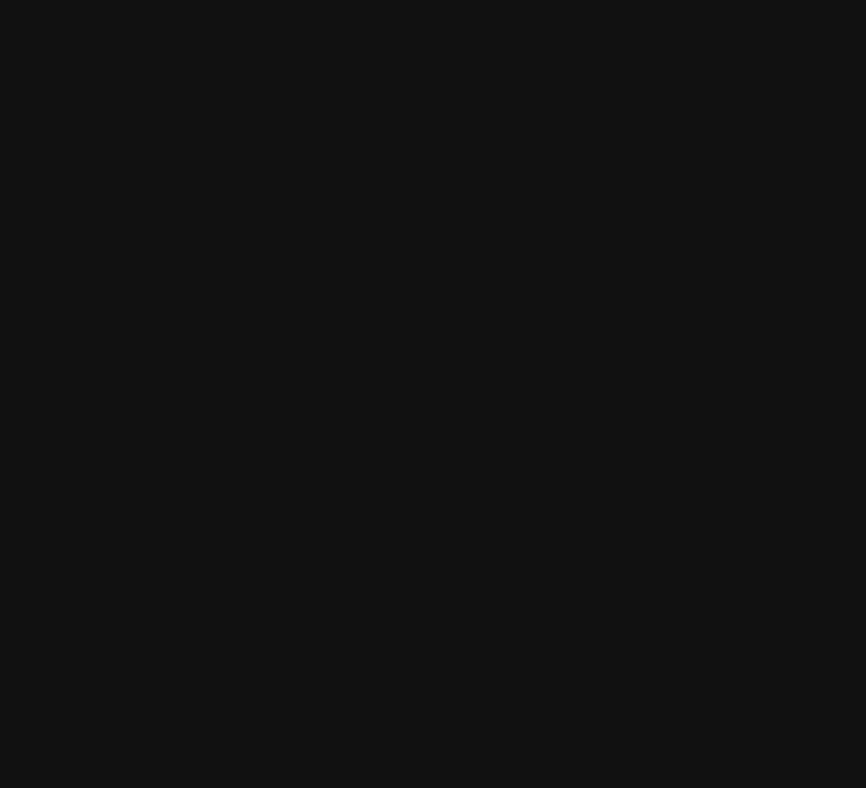
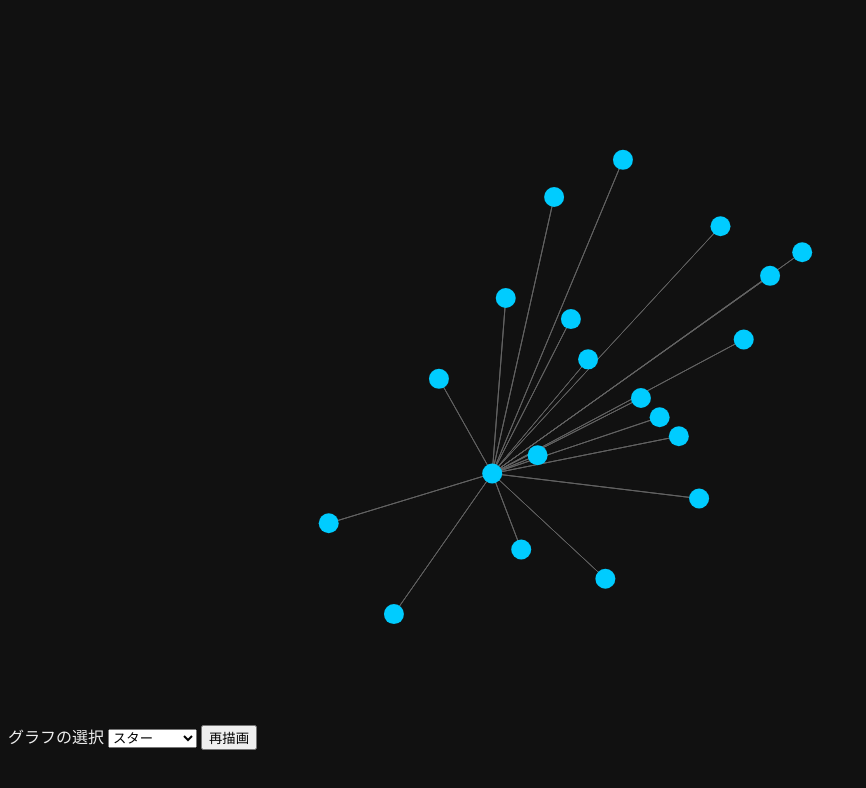
Before and after one commit to tasusu/ForceDirectedGraphDrawing, a plain HTML site: page index.html in a window 1280 px wide. Shown: the whole page, without its empty margins (0-866 px from the left). Drawn offline with nearby package versions, Linux system fonts and the light colour scheme.

Commit message:
Codes fir Force-Directed Graph Drawing Added

```diff
--- a/core.js
+++ b/core.js
@@ -1,94 +1,109 @@
-CANVAS_SIZE = 600
+CANVAS_WIDTH = 600
+CANVAS_HEIGHT = 600
 canvas = {}
+graph = {}
+timer = {}
 
 function draw(){
 	var ctx = canvas.getContext("2d")
-	ctx.clearRect(0,0,600,600)
+	ctx.clearRect(0,0,CANVAS_WIDTH,CANVAS_HEIGHT)
 	graph.move()
 	graph.draw()
 }
 
+/* Graphクラス */
+function Graph(){
+	this.nodes = {} // node_id -> Node オブジェクト
+	this.adj = {} // node_id -> [隣接nodeのid]
+	this.edges = new Array() // [Edge]
+}
 
-var graph={
-	nodes: new Array(),
-	edges: new Array(),
+Graph.prototype.addnode = function(node_id, color){
+	var x = Math.random() * CANVAS_WIDTH
+	var y = Math.random() * CANVAS_HEIGHT
+	this.nodes[node_id] = new Node(node_id, x, y, color)
+	this.adj[node_id] = new Array()
+}
 
-	addnode: function(){
-		var x = Math.random() * CANVAS_SIZE
-		var y = Math.random() * CANVAS_SIZE
-		var node = new Node(x,y)
-		this.nodes.push(node)
-	},
+Graph.prototype.addedge = function(u,v){
+	if(!(u in this.adj)){
+		this.addnode(u)
+	}
+	if(!(v in this.adj)){
+		this.addnode(v)
+	}
+	this.adj[u].push(v)
+	this.adj[v].push(u)
+	this.edges.push(new Edge(this.nodes[u], this.nodes[v]))
+}
 
-	addedge: function(i,j){
-		this.edges.push(new Edge(this.nodes[i], this.nodes[j]))
-	},
-
-	draw: function(){
+Graph.prototype.draw = function(){
 	for(var i=0;i<this.edges.length;i++){
 		this.edges[i].draw()
 	}
-		for(var i=0;i<this.nodes.length;i++){
-			this.nodes[i].draw()
+	for(var id in this.nodes){
+		this.nodes[id].draw()
 	}
-	},
+}
 
-	move: function(){
-		for(var i=0;i<this.nodes.length;i++){
-			var node = this.nodes[i]
+Graph.prototype.move = function(){
+	for(var id in this.nodes){
+		var node = this.nodes[id]
 		var x = node.posx
 		var y = node.posy
 
-			for(var j=0;j<this.nodes.length;j++){
-				if(i != j){
-					var x0 = this.nodes[j].posx
-					var y0 = this.nodes[j].posy
-					node.vx += rungeKutta(elecPow(x0), 0, x)
-					node.vy += rungeKutta(elecPow(y0), 0, y)
-				}
+		/* クーロン力の計算 */
+		for(var target in this.nodes){
+			if(id != target){
+				var x0 = this.nodes[target].posx
+				var y0 = this.nodes[target].posy
+				//node.vx += rungeKutta(elecPow(x0), 0, x)
+				node.vx += elecPow(x, x0) * STEP
+				node.vy += elecPow(y, y0) * STEP
 			}
 		}
 
-		for(var i=0;i<this.edges.length; i++){
-			var u = this.edges[i].begin
-			var v = this.edges[i].end
+		/* 中心力 */
+		node.vx += centralGrabx(x) * STEP
+		node.vy += centralGraby(y) * STEP
 
-			u.vx += rungeKutta(springPow(v.posx), 0, u.posx)
-			u.vy += rungeKutta(springPow(v.posy), 0, u.posy)
-			v.vx += rungeKutta(springPow(u.posx), 0, v.posx)
-			v.vy += rungeKutta(springPow(u.posy), 0, v.posy)
+		/* ばねの力の計算 */
+		for(var v in this.adj[id]){
+			var x0 = this.nodes[v].posx
+			var y0 = this.nodes[v].posy
+			node.vx += springPow(x, x0) * STEP
+			node.vy += springPow(y, y0) * STEP
 		}
 
-		for(var i=0;i<this.nodes.length;i++){
-			var node = this.nodes[i]
-			node.posx += node.vx * STEP
-			node.posy += node.vy * STEP
-
+		/* 摩擦による減速 */
 		node.vx *= MU
 		node.vy *= MU
 
-		}
+		/* 位置の更新 */
+		node.posx += node.vx * STEP
+		node.posy += node.vy * STEP
 	}
 }
 
 
 /* Nodeクラス */
-function Node(x, y){
+function Node(node_id, x, y, color){
+	this.id = node_id
 	this.posx = x
 	this.posy = y
 	this.vx = 0
 	this.vy = 0
+	this.color =  color || 'rgb(0,204,255)'
 }
 
-Node.prototype = {
-	draw: function(){
+Node.prototype.draw = function(){
 	var ctx = canvas.getContext("2d")
 	ctx.beginPath();
-	  	ctx.fillStyle = 'rgb(0,204,255)'; // 赤
+  	ctx.fillStyle = this.color
   	ctx.arc(this.posx, this.posy, 10, 0, Math.PI*2, false);
   	ctx.fill();
 }
-}
+
 
 /* Edgeクラス */
 function Edge(u, v){
@@ -96,8 +111,7 @@ function Edge(u, v){
 	this.end = v
 }
 
-Edge.prototype = {
-	draw: function(){
+Edge.prototype.draw = function(){
 	var ctx = canvas.getContext("2d")
 	var u = this.begin
 	var v = this.end
@@ -108,54 +122,110 @@ Edge.prototype = {
 	ctx.closePath();
 	ctx.stroke();
 }
+
+
+/* グラフの切り替え */
+function changeGraph(graphname){
+	console.log(graphname)
+	clearInterval(timer) // タイマーを停止
+
+	graph = new Graph()
+
+	if(graphname == "star"){
+		var starsize = 20
+		for(var i=1; i<starsize; i++){
+			graph.addedge(0,i)
+		}
+	}
+	else if(graphname == "complete"){
+		var completegraphsize=5
+		for(var i=0; i<completegraphsize; i++){
+			for(j = i+1; j < completegraphsize; j++){
+				graph.addedge(i,j)
+			}
+		}
+	}
+	else if(graphname == "bipartite"){
+		var nodeside = 3
+		for(var i=0; i<nodeside; i++){
+			for(var j=0; j<nodeside; j++){
+				graph.addedge(i, nodeside+j)
+			}
+		}
+	}
+	else if(graphname == "twostar"){
+		var starsize = 10
+		for(i=0;i<starsize;i++){
+			graph.addnode(i, "orange")
+			graph.addnode(i+starsize)
+		}
+		for(var i=1;i<starsize;i++){
+			graph.addedge(0,i)
+			graph.addedge(starsize,i+starsize)
+		}
+		graph.addedge(0,starsize)
+	}
+	else{
+		console.log("対応するグラフがありません")
+	}
+
+	timer = setInterval("draw()", 20) // タイマー再開
 }
 
 
+/* リサイズ */
+function resize() {
+	CANVAS_WIDTH = $(window).width() - 100;
+	CANVAS_HEIGHT = $(window).height() - 100
+	console.log(CANVAS_WIDTH)
+
+	$('#maincanvas').attr({
+		width  : CANVAS_WIDTH,
+		height : CANVAS_HEIGHT
+	});
+}
+
 /* 実行時ロード */
 $(function(){
+	resize()
 	canvas = document.getElementById("maincanvas")
+	graph = new Graph()
 
-	var n = 30
+	$('#graphselect').change(function(){
+		var graphname = $(this).children(':selected').val()
+		changeGraph(graphname)
+	})
 
-	for(var i=0;i<n;i++){
-		graph.addnode()
-	}
-	for(var j=1;j<n;j++){
-		graph.addedge(0,j)
-	}
-	//draw()
-	//
+	$("#redraw").click(function(){
+		var graphname = $("#graphselect").children(':selected').val()
+		changeGraph(graphname)
+	})
 
-	setInterval("draw()", 10)
+	changeGraph("star")
 })
 
 
-/* ルンゲクッタ法 */
-var K = 0.01 // ばね定数
-var C = 10000 // クーロン定数
+/* 力学系パラメータ */
+var K = 0.05 // ばね定数
+var C = 20000 // クーロン定数
+var NATLEN = 50 // ばねの自然長
 var STEP = 0.1 // 時間ステップ幅
-var MU = 0.99 // 摩擦による減衰
+var MU = 0.8 // 摩擦による減衰
+var GRAB = 0.1 // 中心力
 
-function rungeKutta(f, t, x){
-	var k1 = f(t,x)
-	var k2 = f(t + STEP/2, x + k1*STEP/2)
-	var k3 = f(t + STEP/2, x + k2*STEP/2)
-	var k4 = f(t + STEP, x + STEP * k3)
-	return STEP * (k1+2*k2+2*k3+k4)/6
+function springPow(x, x0){
+	return - K * (x-x0-NATLEN)
 }
 
-function springPow(x0){
-	var f = function(t,x){
-		return - K * (x-x0)
-	}
-	return f
+function elecPow(x, x0){
+	var sgn = x-x0 > 0 ? 1 : -1
+	return C * sgn / ((x-x0) * (x-x0) + 1) // 分母が0になるのを防ぐ
 }
 
+function centralGrabx(x){
+	return  - GRAB * (x-CANVAS_WIDTH/2)
+}
 
-function elecPow(x0){
-	var f = function(t,x){
-		var sgn = x-x0 > 0 ? 1 : -1
-		return C * sgn / ((x-x0) * (x-x0))
+function centralGraby(y){
+	return  - GRAB * (y-CANVAS_HEIGHT/2)
 }
-	return f
-}
--- a/default.css
+++ b/default.css
@@ -1,9 +1,9 @@
 body{
 	background-color: #111;
+	color: #EEE;
 }
 
 #wrapper{
-	width: 600px;
 	margin:0 auto;
 }
 
--- a/index.html
+++ b/index.html
@@ -9,6 +9,16 @@
 	<body>
 		<div id="wrapper">
 		<canvas id="maincanvas" width="600" height="600"></canvas>
+		<p>
+		グラフの選択
+		<select name="graphselect" id="graphselect" size="1">
+			<option value="star">スター</option>
+			<option value="twostar">2スター</option>
+			<option value="complete">完全グラフ</option>
+			<option value="bipartite">2部グラフ</option>
+		</select>
+		<button id="redraw">再描画</button>
+		</p>
 		</div>
 	</body>
 </html>
```
Lines whose indentation alone changed are shown as unchanged.
